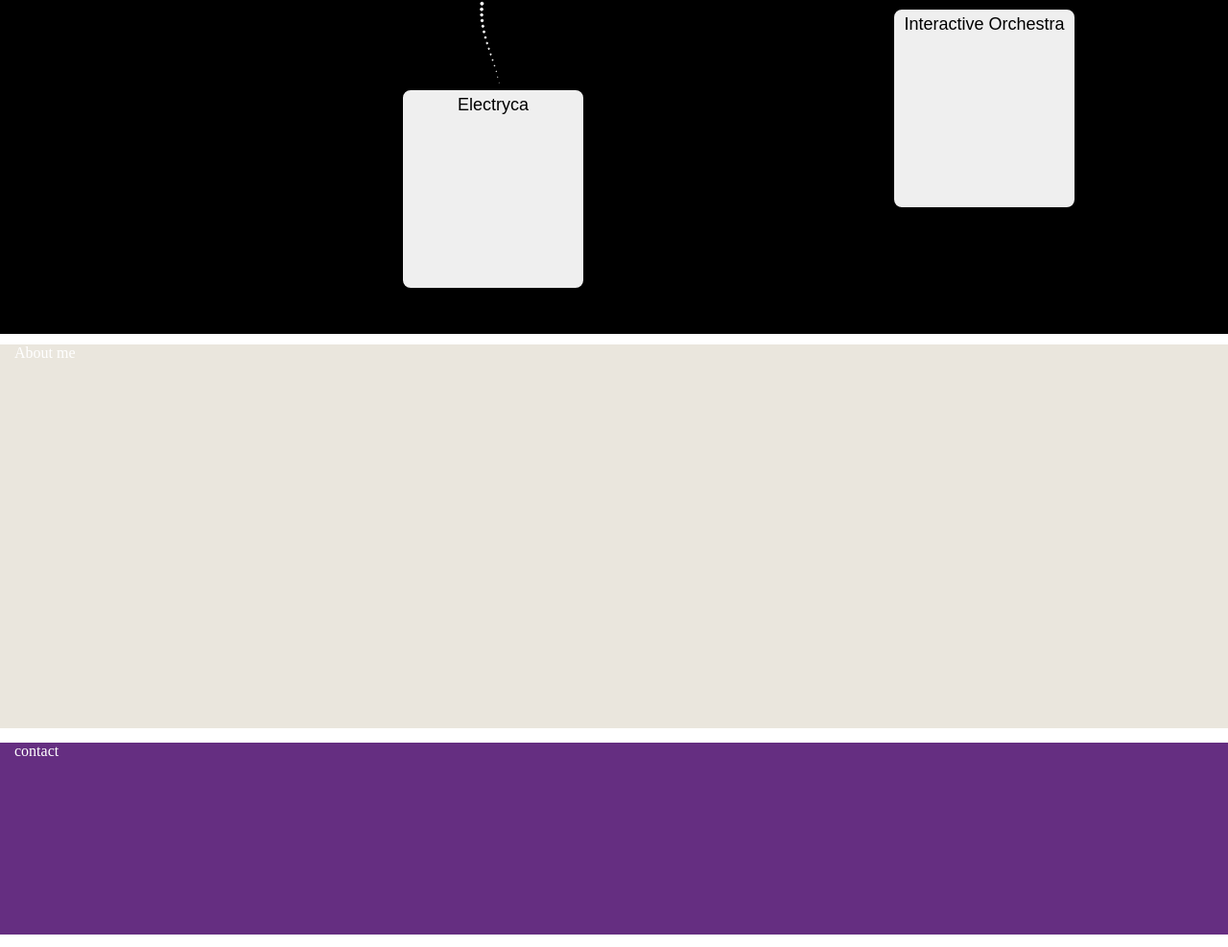
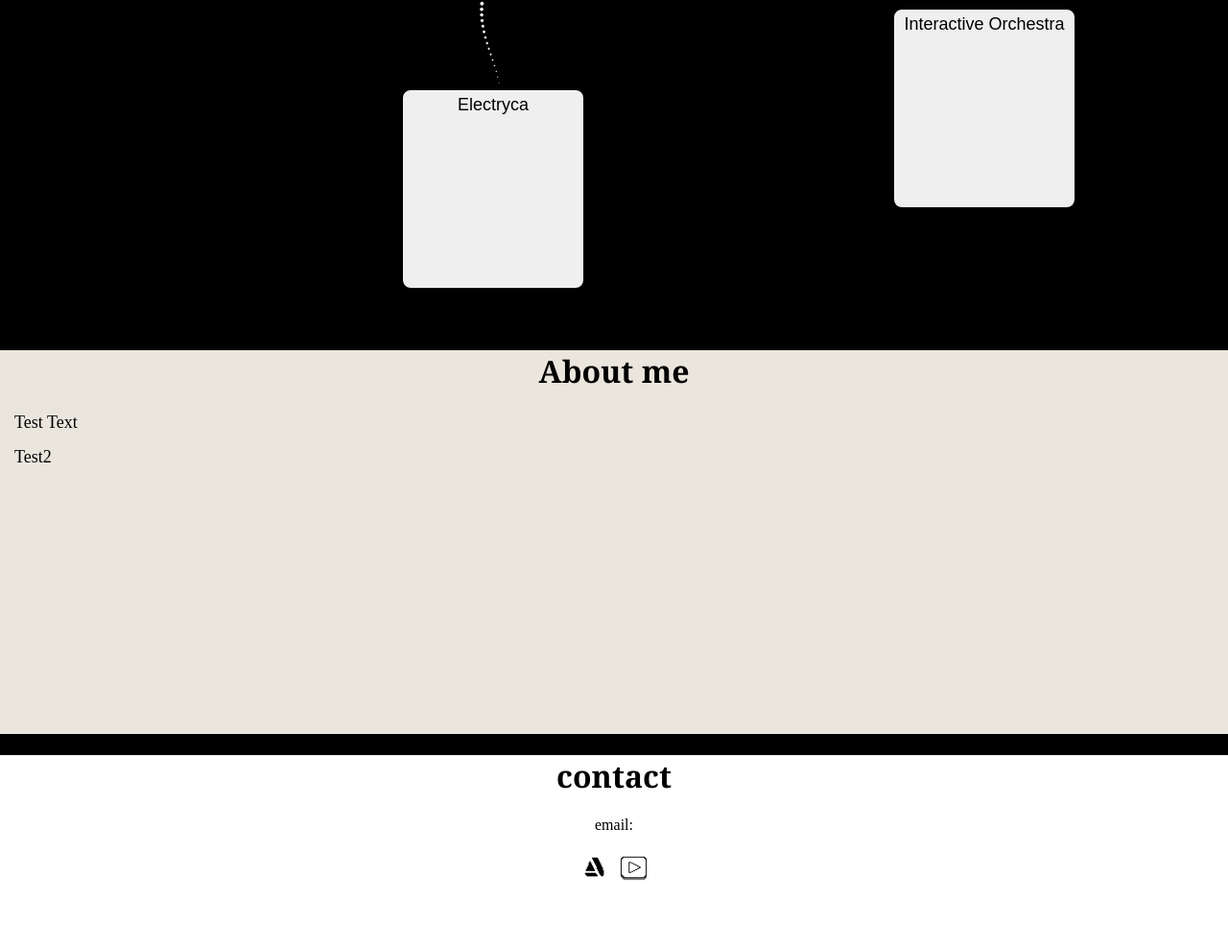
Before and after one commit to 0maumau0/Website, a plain HTML site: page index.html in a window 1280 px wide. Shown: the part 1056-2043 px from the top of the page at 96% size. Drawn offline with Linux system fonts and the light colour scheme.

Commit message:
1- create html site for project 3 ( under construction) 2- set up contact div with created icons

```diff
--- a/index.html
+++ b/index.html
@@ -22,17 +22,35 @@
 
         <div class="projects-canvas">
             <canvas id="canvasDraw"></canvas>
-            <button id="Project1" style="background-image: url(Pictures/DreamTeam/DreamTeam_all.jpg);" onclick="window.location.href='Dream_Team.html';">Dream Team</button>
-            <button id="Project2" style="background-image: url();" onclick="window.location.href='Electryca.html';">Electryca</button>
-            <button id="Project3" style="background-image: url(Pictures/website/underconstruction\ test\ gif.gif);" onclick="window.location.href='Project3.html';">Coming Soon</button>
-            <button id="Project4" style="background-image: url();" onclick="window.location.href='Interactive_Orchestra.html';">Interactive Orchestra</button>
+            <button id="Project1" style="background-image: url(Pictures/DreamTeam/DreamTeam_all.jpg);"
+                onclick="window.location.href='Dream_Team.html';">Dream Team</button>
+            <button id="Project2" style="background-image: url();"
+                onclick="window.location.href='Electryca.html';">Electryca</button>
+            <button id="Project3" style="background-image: url(Pictures/website/underconstruction\ test\ gif.gif);"
+                onclick="window.location.href='Project3.html';">Coming Soon</button>
+            <button id="Project4" style="background-image: url();"
+                onclick="window.location.href='Interactive_Orchestra.html';">Interactive Orchestra</button>
         </div>
     </main>
     <div class="about">
-        <p>About me</p>
+        <h1>About me</h1>
+        <p>Test Text</p>
+        <p>Test2</p>
     </div>
     <div class="contact">
-        <p>contact</p>
+        <h1>contact</h1>
+        <p>email: </p>
+        <div class="contact-header">
+            <div class="contact-action">
+                <a class="contact-icon" href="https://www.artstation.com/mauricestruebe" aria-label="Artstation">
+                    <img class="contact-icon-image" src="Pictures/Icons/Artstation_icon.png" alt="cant load">
+                </a>
+
+                <a class="contact-icon" href="" aria-label="Youtube">
+                    <img class="contact-icon-image" src="Pictures/Icons/youtube_icon.png" alt="cant load">
+                </a>
+            </div>
+        </div>
     </div>
     <script src="script.js"></script>
 
--- a/style.css
+++ b/style.css
@@ -68,13 +68,59 @@ h1 {
 
 .contact {
     height: 10%;
-    background-color: rgb(101, 46, 129);
+    background-color: rgb(255, 255, 255);
+    width: auto;
+    display: flexbox;
+    text-align: center;
+    color: rgb(0, 0, 0);
+}
+
+.contact h1{
+    font-size: xx-large;
+    color: black;
 }
 
 .about {
     height: 20%;
     width: auto;
     background-color: rgb(234, 230, 221);
+    text-align: left;
+    display: block;
+    font-size: large;
+    color: black;
+
+
+}
+
+.about h1{
+    font-size: xx-large;
+    color: black;
+    text-align: center;
+}
+
+.contact-header{
+    display: inline-flex;
+    align-items: center;
+}
+.contact-action{
+    display: flex;
+    background-color: rgb(255, 255, 255);
+}
+
+.contact-icon{
+    display: block;
+   box-sizing: content-box;
+   line-height: 2px;
+   height: 30px;
+   width: 30px;
+   padding: 5px;
+}
+
+.contact-icon-image{
+    height: 100%;
+    width: 100%;
+object-fit: cover;
+
 }
 
 body {
@@ -89,7 +135,9 @@ body {
 }
 
 html{ height: 2000px;
-width: auto;}
+width: auto;
+background-color: rgb(0, 0, 0);
+}
 
 p{
     margin: 15px;
```
Also changed, not shown: Project3.html (added, +12 -0 lines), Pictures/Icons/Artstation_icon.png (added), Pictures/Icons/youtube_icon.png (added).
